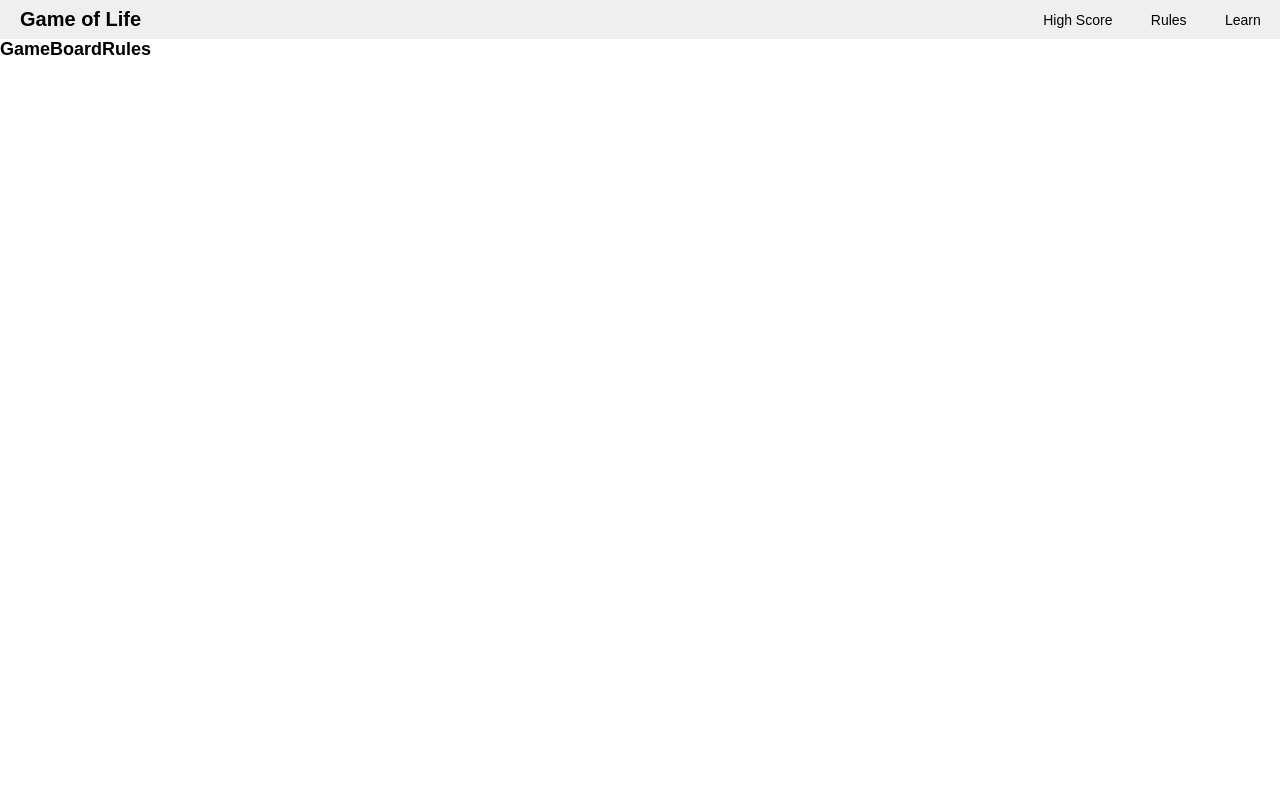
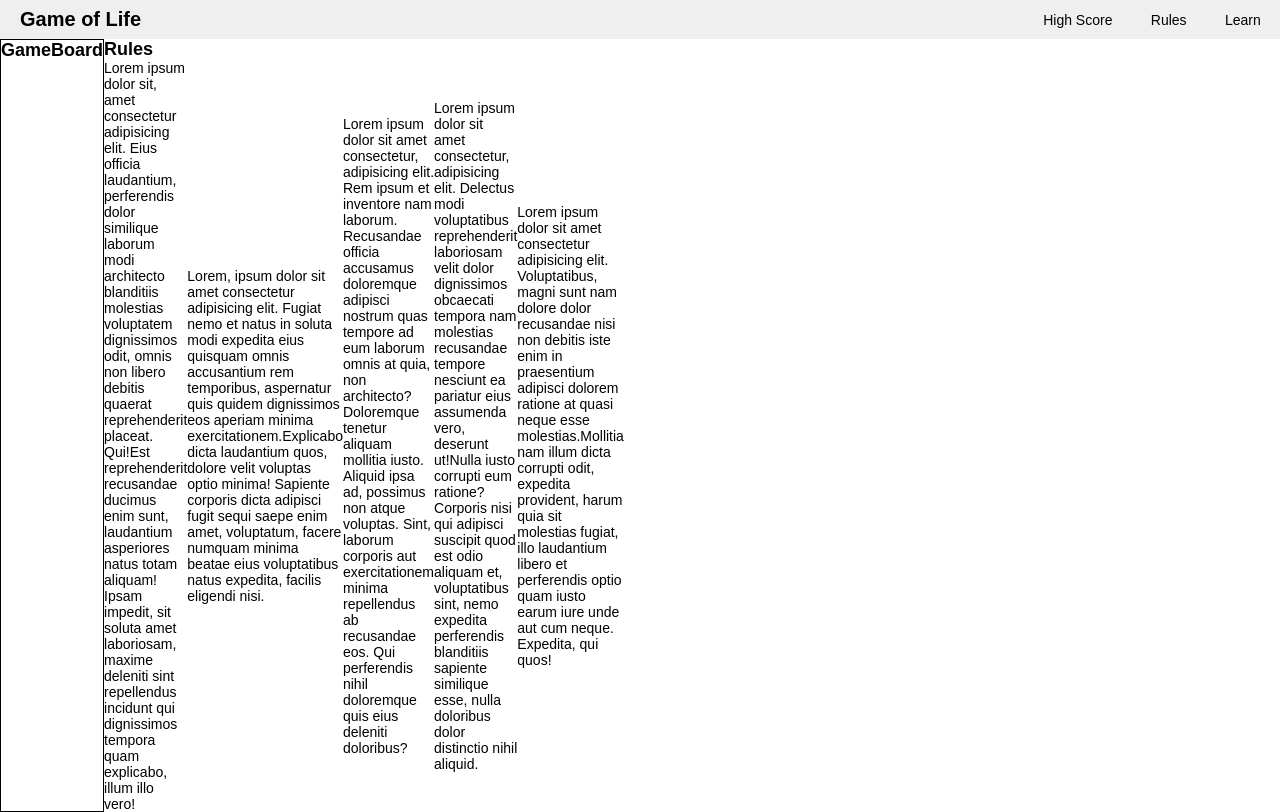
Before and after one commit to zac-smith-webtpt7/game-of-life, a React (Create React App) app: page / in a window 1280 px wide. Built offline with nearby package versions, Linux system fonts and the light colour scheme.

Commit message:
add new files

```diff
--- a/src/components/GameBoard.jsx
+++ b/src/components/GameBoard.jsx
@@ -1,7 +1,8 @@
 import React from 'react'
+import './gameBoard.css'
 const GameBoard = () => {
   return (
-    <div>
+    <div className="game-board">
       <h2>GameBoard</h2>
     </div>
   )
--- a/src/components/Rules.jsx
+++ b/src/components/Rules.jsx
@@ -1,8 +1,56 @@
 import React from 'react'
+import './rules.css'
 const Rules = () => {
   return (
     <div>
       <h2>Rules</h2>
+      <ul>
+        <li>
+          Lorem ipsum dolor sit, amet consectetur adipisicing elit. Eius officia
+          laudantium, perferendis dolor similique laborum modi architecto
+          blanditiis molestias voluptatem dignissimos odit, omnis non libero
+          debitis quaerat reprehenderit placeat. Qui!Est reprehenderit
+          recusandae ducimus enim sunt, laudantium asperiores natus totam
+          aliquam! Ipsam impedit, sit soluta amet laboriosam, maxime deleniti
+          sint repellendus incidunt qui dignissimos tempora quam explicabo,
+          illum illo vero!
+        </li>
+        <li>
+          Lorem, ipsum dolor sit amet consectetur adipisicing elit. Fugiat nemo
+          et natus in soluta modi expedita eius quisquam omnis accusantium rem
+          temporibus, aspernatur quis quidem dignissimos eos aperiam minima
+          exercitationem.Explicabo dicta laudantium quos, dolore velit voluptas
+          optio minima! Sapiente corporis dicta adipisci fugit sequi saepe enim
+          amet, voluptatum, facere numquam minima beatae eius voluptatibus natus
+          expedita, facilis eligendi nisi.
+        </li>
+        <li>
+          Lorem ipsum dolor sit amet consectetur, adipisicing elit. Rem ipsum et
+          inventore nam laborum. Recusandae officia accusamus doloremque
+          adipisci nostrum quas tempore ad eum laborum omnis at quia, non
+          architecto?Doloremque tenetur aliquam mollitia iusto. Aliquid ipsa ad,
+          possimus non atque voluptas. Sint, laborum corporis aut exercitationem
+          minima repellendus ab recusandae eos. Qui perferendis nihil doloremque
+          quis eius deleniti doloribus?
+        </li>
+        <li>
+          Lorem ipsum dolor sit amet consectetur, adipisicing elit. Delectus
+          modi voluptatibus reprehenderit laboriosam velit dolor dignissimos
+          obcaecati tempora nam molestias recusandae tempore nesciunt ea
+          pariatur eius assumenda vero, deserunt ut!Nulla iusto corrupti eum
+          ratione? Corporis nisi qui adipisci suscipit quod est odio aliquam et,
+          voluptatibus sint, nemo expedita perferendis blanditiis sapiente
+          similique esse, nulla doloribus dolor distinctio nihil aliquid.
+        </li>
+        <li>
+          Lorem ipsum dolor sit amet consectetur adipisicing elit. Voluptatibus,
+          magni sunt nam dolore dolor recusandae nisi non debitis iste enim in
+          praesentium adipisci dolorem ratione at quasi neque esse
+          molestias.Mollitia nam illum dicta corrupti odit, expedita provident,
+          harum quia sit molestias fugiat, illo laudantium libero et perferendis
+          optio quam iusto earum iure unde aut cum neque. Expedita, qui quos!
+        </li>
+      </ul>
     </div>
   )
 }
--- /dev/null
+++ b/src/components/gameBoard.css
@@ -0,0 +1,4 @@
+.game-board {
+  width: 70%;
+  border: 1px solid black;
+}
```
Also changed, not shown: src/components/Game.jsx (added, +11 -0 lines), src/components/GameControls.jsx (added, +16 -0 lines), src/components/rules.css (added).
